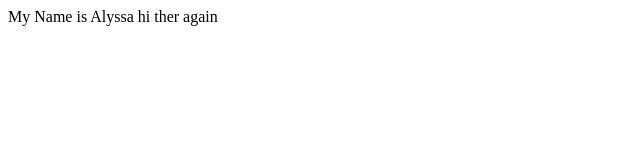
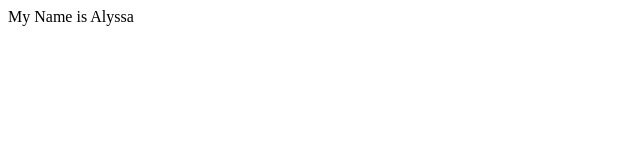
Before and after one commit to Alyssacbarnes/First-Github-Project-, a plain HTML site: page index.html in a window 1280 px wide. Shown: the whole page, without its empty margins (0-640 px from the left). Drawn offline with Linux system fonts and the light colour scheme.

Commit message:
third commit

```diff
--- a/index.html
+++ b/index.html
@@ -7,6 +7,5 @@
 </head>
 <body>
     My Name is Alyssa
-    hi ther again
 </body>
 </html>
```
